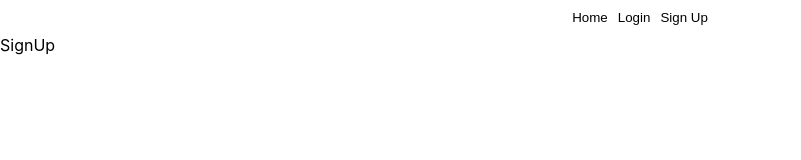
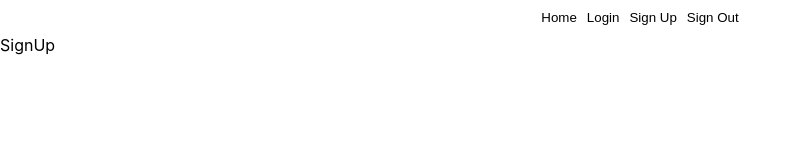
Before and after one commit to kristabel-wong/Project-2, a React (Create React App) app: page /signup in a window 1280 px wide. Shown: the top 160 px of the page, without its empty margins (0-801 px from the left). Built offline with nearby package versions, Linux system fonts and the light colour scheme.

Commit message:
button component

```diff
--- /dev/null
+++ b/src/components/Button.js
@@ -0,0 +1,7 @@
+import React from "react";
+
+function Button({ content, classnames }) {
+	return <button className={classnames}>{content}</button>;
+}
+
+export default Button;
--- a/src/components/NavBar.js
+++ b/src/components/NavBar.js
@@ -1,17 +1,21 @@
 import React from "react";
 import { NavLink } from "react-router-dom";
+import Button from "./Button";
 
 function NavBar() {
 	return (
 		<div className="nav-container">
 			<NavLink to={"/"}>
-				<button className="nav-btn btn">Home</button>
+				<Button classnames="nav-btn btn" content="Home" />
 			</NavLink>
 			<NavLink to={"/login"}>
-				<button className="nav-btn btn">Login</button>
+				<Button classnames="nav-btn btn" content="Login" />
 			</NavLink>
 			<NavLink to={"/signup"}>
-				<button className="nav-btn btn">Sign Up</button>
+				<Button classnames="nav-btn btn" content="Sign Up" />
+			</NavLink>
+			<NavLink to={"/"}>
+				<Button classnames="nav-btn btn" content="Sign Out" />
 			</NavLink>
 		</div>
 	);
--- a/src/components/pages/message pages/MessageShow.js
+++ b/src/components/pages/message pages/MessageShow.js
@@ -1 +1,2 @@
 // show and send message to user
+//  this is also where all your favourites could be kept
--- a/src/index.css
+++ b/src/index.css
@@ -35,3 +35,6 @@ code {
 .active {
 	color: grey;
 }
+.btn:hover {
+	cursor: pointer;
+}
```
